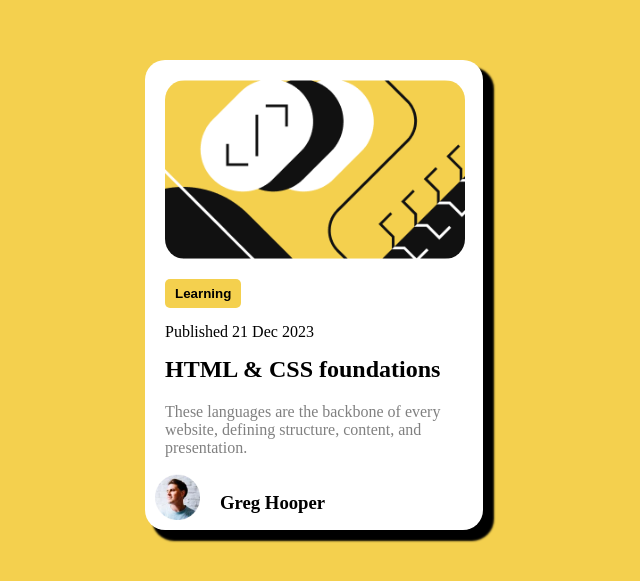
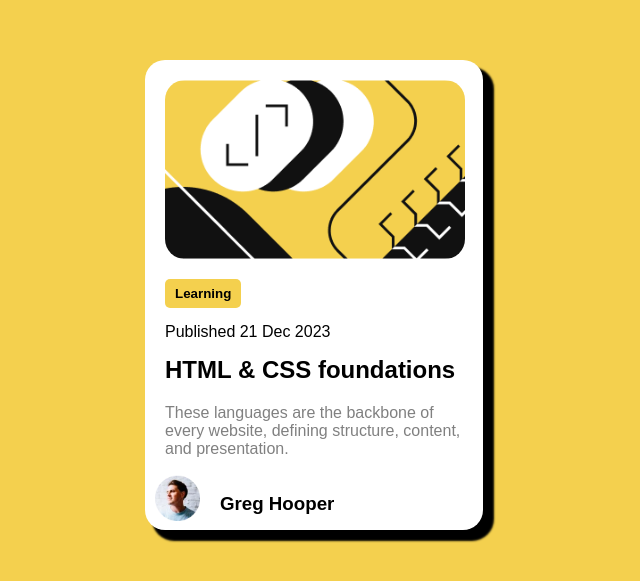
Before and after one commit to CRIFFAD/yellow1, a plain HTML site: page index.html in a window 1280 px wide. Shown: the part 105-686 px from the top of the page, without its empty margins (326-966 px from the left). Drawn offline with Linux system fonts and the light colour scheme.

Commit message:
updated font family

```diff
--- a/style.css
+++ b/style.css
@@ -1,6 +1,8 @@
 *{
     margin: 0;
     padding: 0;
+    /* box-sizing: border-box; */
+    font-family: 'Poppins', sans-serif;
 }
 
 .background{
```
